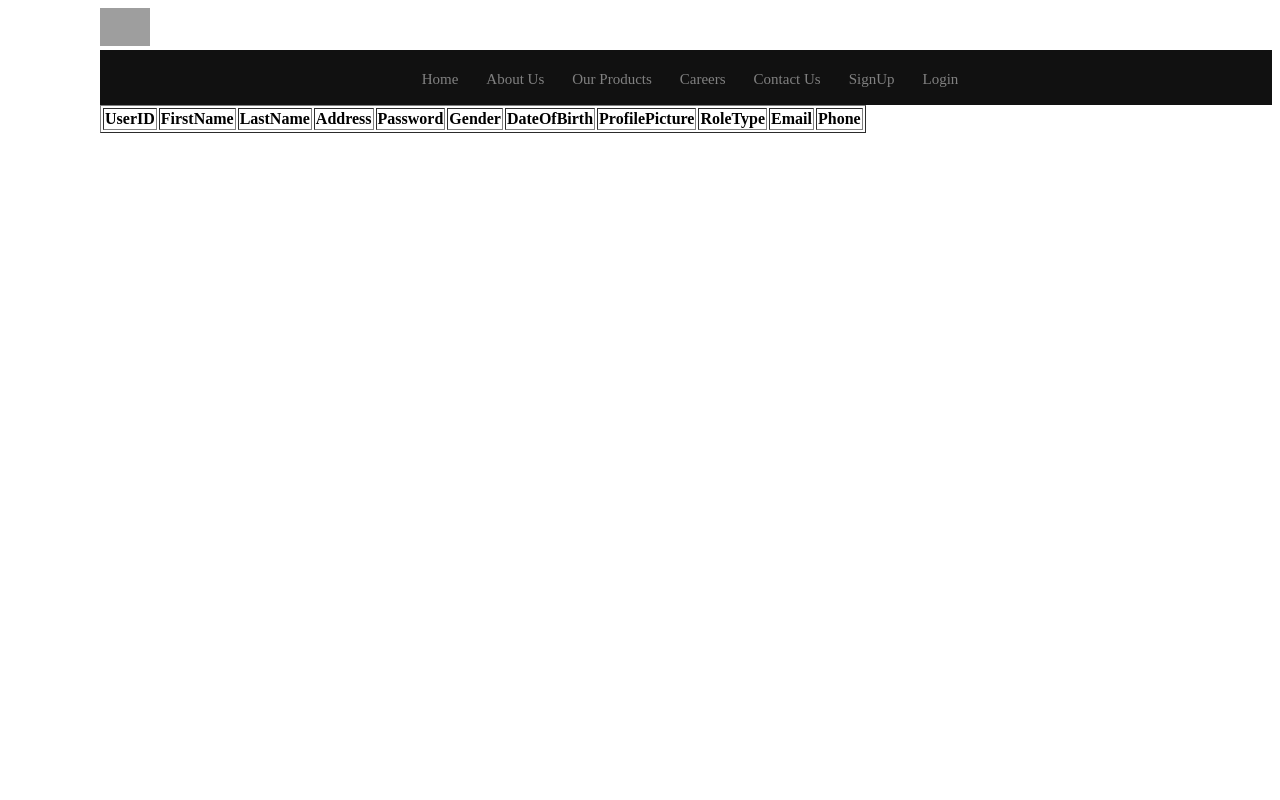
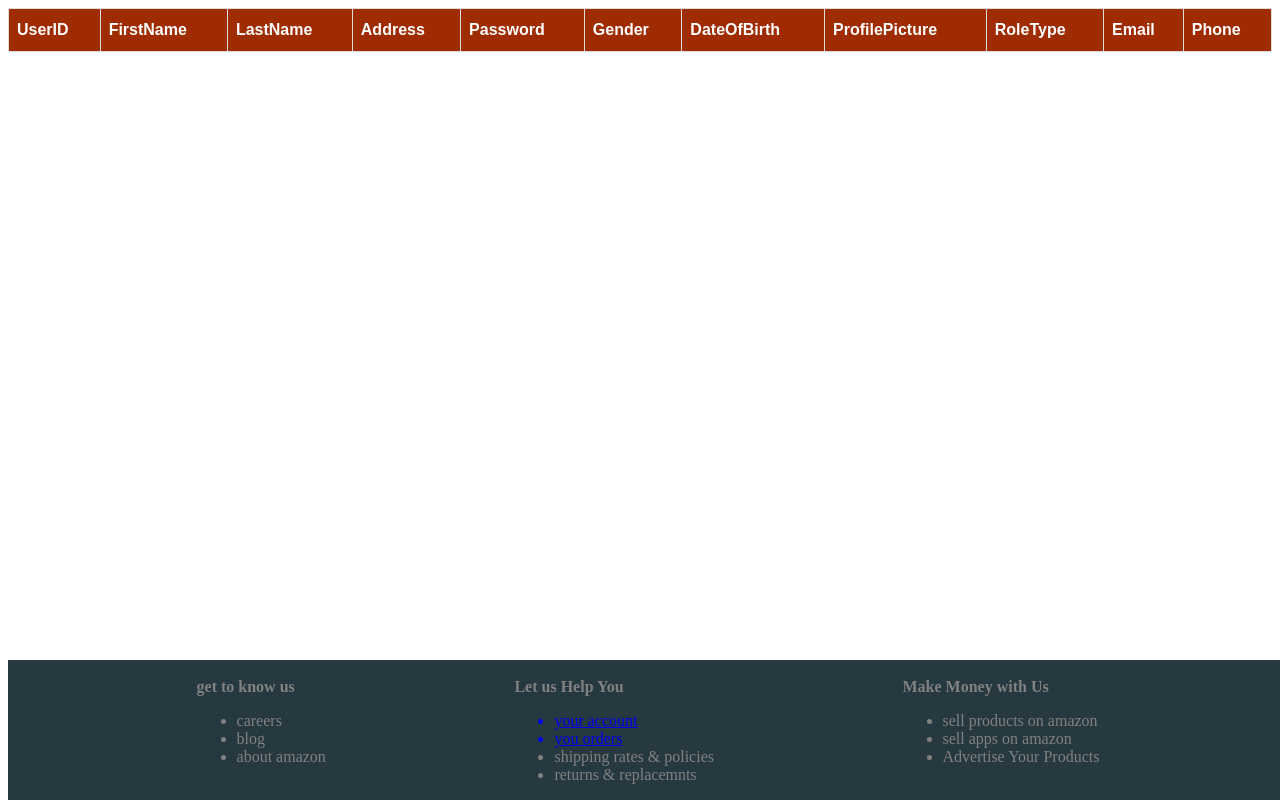
Before and after one commit to Ashraf-Jr/web-project, a PHP site: page /admin_viewClients.php in a window 1280 px wide. Run offline with PHP 8.4, Linux system fonts and the light colour scheme; data that the repository does not hold is empty; grey boxes are pictures that could not be loaded.

Commit message:
Update admin_viewClients.php

```diff
--- a/admin_viewClients.php
+++ b/admin_viewClients.php
@@ -1,7 +1,3 @@
-<!DOCTYPE html>
-<html>
-<body>
-
 <?php
 session_start();
 if(isset($_SESSION['ID']))
@@ -20,14 +16,44 @@ if(isset($_SESSION['ID']))
 }
 else if($_SESSION['Role']==4)
 {
-    include_once("auditormenu.php");
-  }
-
+include_once("auditor menu.php");
 }
 else
 {
 include_once("menu.php");
 }
+}
+ ?>
+<!DOCTYPE html>
+<html>
+<style>
+#customers {
+  font-family: Arial, Helvetica, sans-serif;
+  border-collapse: collapse;
+  width: 100%;
+}
+
+#customers td, #customers th {
+  border: 1px solid #ddd;
+  padding: 8px;
+}
+
+#customers tr:nth-child(even){background-color: #f2f2f2;}
+
+#customers tr:hover {background-color: #ddd;}
+
+#customers th {
+  padding-top: 12px;
+  padding-bottom: 12px;
+  text-align: left;
+  background-color: #9F2B00;
+  color: white;
+}
+</style>
+<body>
+
+<?php
+
 
 $conn = new mysqli ("localhost", "root", "", "market place") ;
 
@@ -41,7 +67,7 @@ INNER JOIN userrole ON user.RoleType = userrole.RoleID AND userrole.role='client
 
 $results = $conn->query($query);
 
-echo "<table border=1>";
+echo "<table border=1 id='customers'>";
 echo "
  <tr>
 <th>UserID</th>
@@ -78,4 +104,36 @@ while ($row = $results->fetch_array(MYSQLI_ASSOC) ) {
 
 
 </body>
+<footer style="background-color:#ededed;width:100%;background-color:#263840;color:#818181;position:absolute;bottom:0px">
+  <br>
+  <div style="justify-content:space-evenly;display:flex">
+  <div>
+    <b>get to know us</b>
+    <ul>
+      <li>careers</li>
+      <li>blog</li>
+      <li>about amazon</li>
+    </ul>
+  </div>
+  <div>
+<b>Let us Help You </b>
+<ul>
+ <a href="Account.php" alt=" your account"><li>your account</li></a>
+ <a href="YouOrders.php"><li>you orders</li></a>
+ <li>shipping rates & policies</li>
+ <li>returns & replacemnts</li>
+</ul>
+</div>
+<div>
+ <b>Make Money with Us</b>
+ <ul>
+   <li>sell products on amazon</li>
+   <li>sell apps on amazon</li>
+     <li>Advertise Your Products</li>
+     </ul>
+</div>
+
+</div>
+</footer>
+
 </html>
```
Lines whose indentation alone changed are shown as unchanged.
